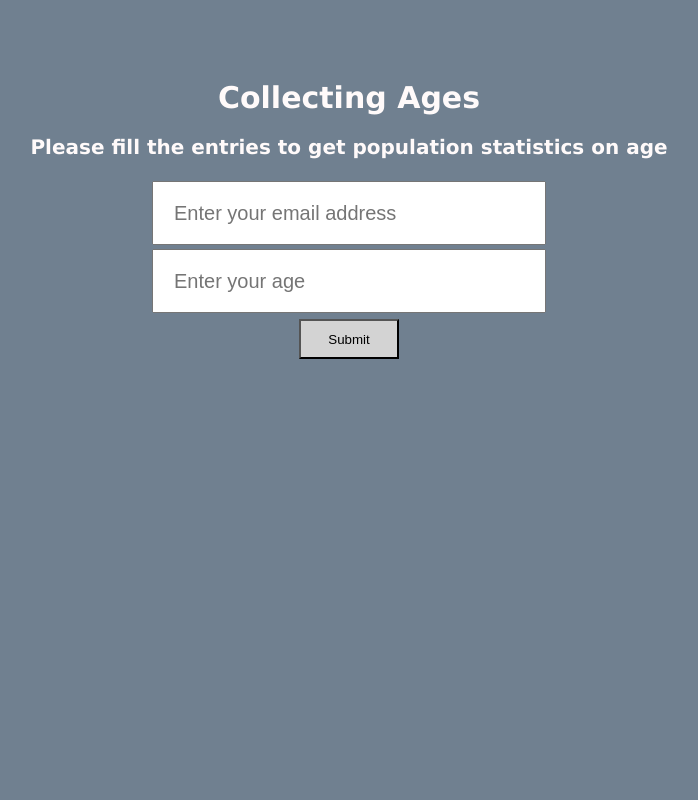
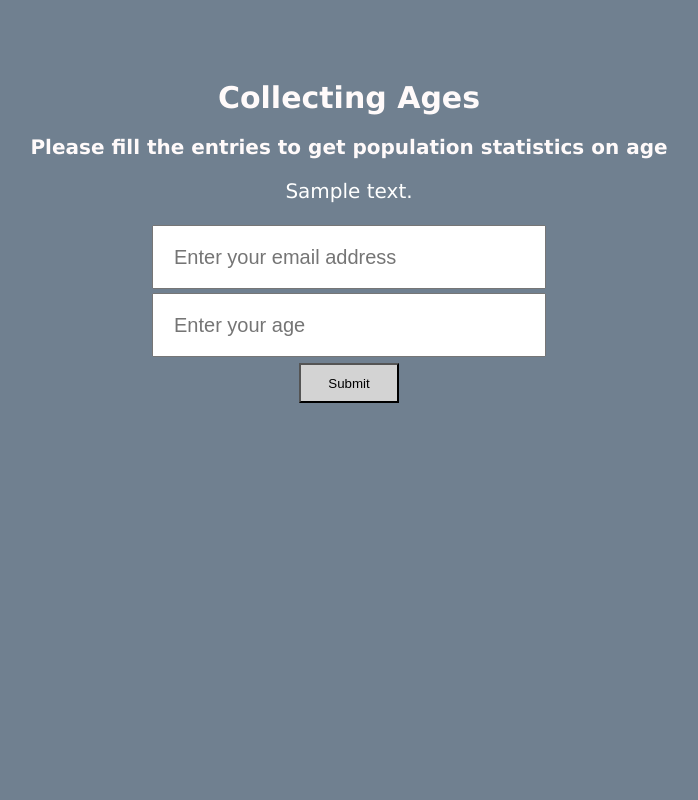
Before and after one commit to julgrahn/Database-Web-App, a Flask app: template templates/index.html in a window 1280 px wide. Shown: the whole page, without its empty margins (291-989 px from the left). Run offline with Flask 2, Linux system fonts and the light colour scheme; the template is opened without the code that fills it: most values are stand-ins (such as "Sample title", 1, 10 or a date in 2020).

Commit message:
error handling

```diff
--- a/app.py
+++ b/app.py
@@ -32,7 +32,8 @@ def success():
             db.session.add(data)
             db.session.commit()
             return render_template("success.html")
-        return render_template("index.html")
+        return render_template("index.html",
+        text = "That email address is already stored!")
 
 if __name__ == '__main__':
     app.debug = True
--- a/static/main.css
+++ b/static/main.css
@@ -53,3 +53,9 @@ html, body {
     font-size: 25px;
     font-family: Verdana, sans-serif;
 }
+
+.message {
+    margin: 15px;
+    font-size: 20px;
+    font-family: Verdana, sans-serif;
+}
--- a/templates/index.html
+++ b/templates/index.html
@@ -8,6 +8,9 @@
             <div class = "container">
                 <h1>Collecting Ages</h1>
                 <h3>Please fill the entries to get population statistics on age</h3>
+                <div class = "message">
+                    {{text | safe}}
+                </div>
                 <form action = "{{url_for('success')}}" method = "POST">
                     <input title = "Your email-address" placeholder = "Enter your email address" type = "email" name = "email_name" required> <br>
                     <input title = "Your data will be saved in our database" placeholder = "Enter your age" type = "number" min = "0", max = "150" name = "age_name" required> <br>
```
